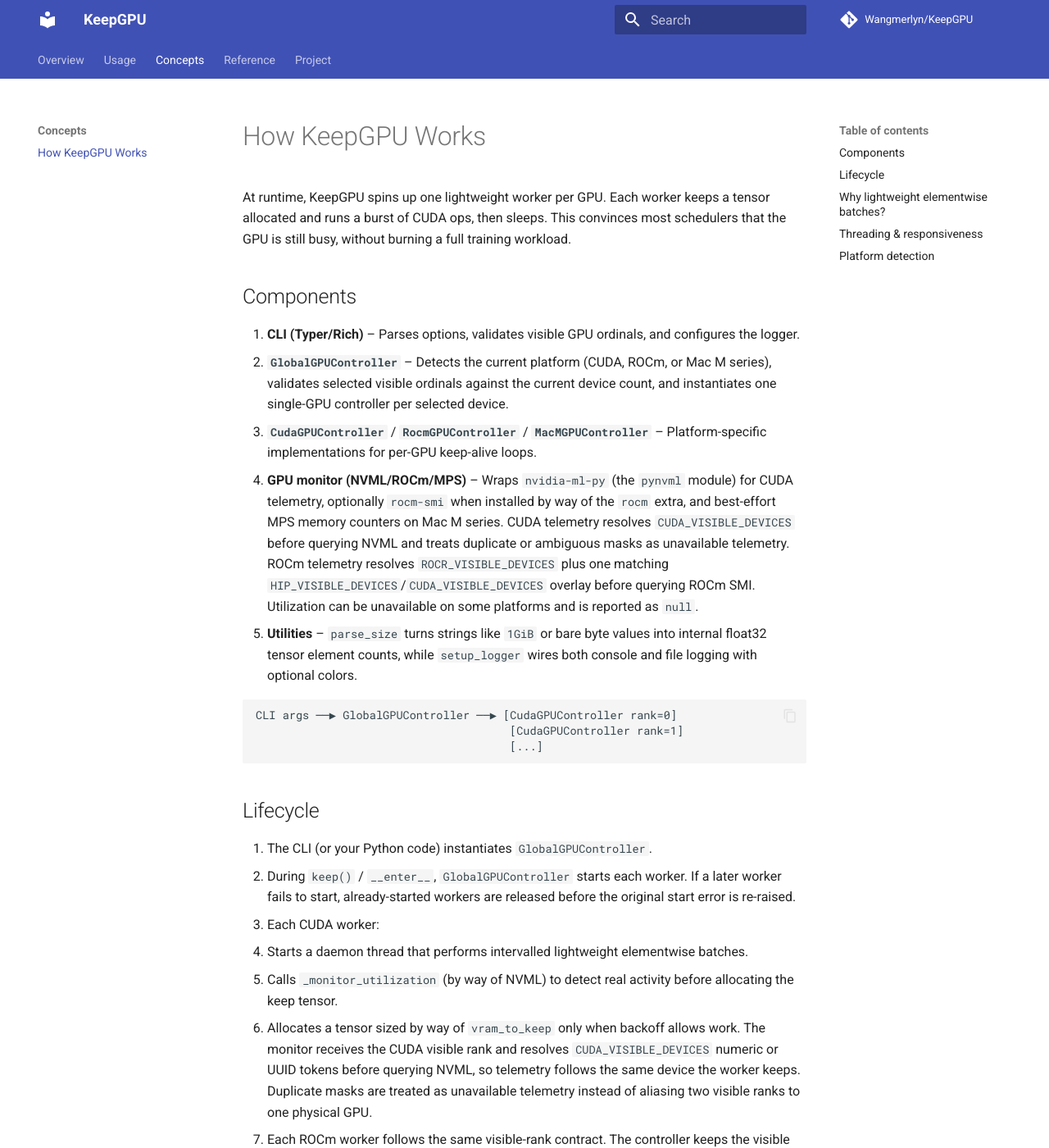
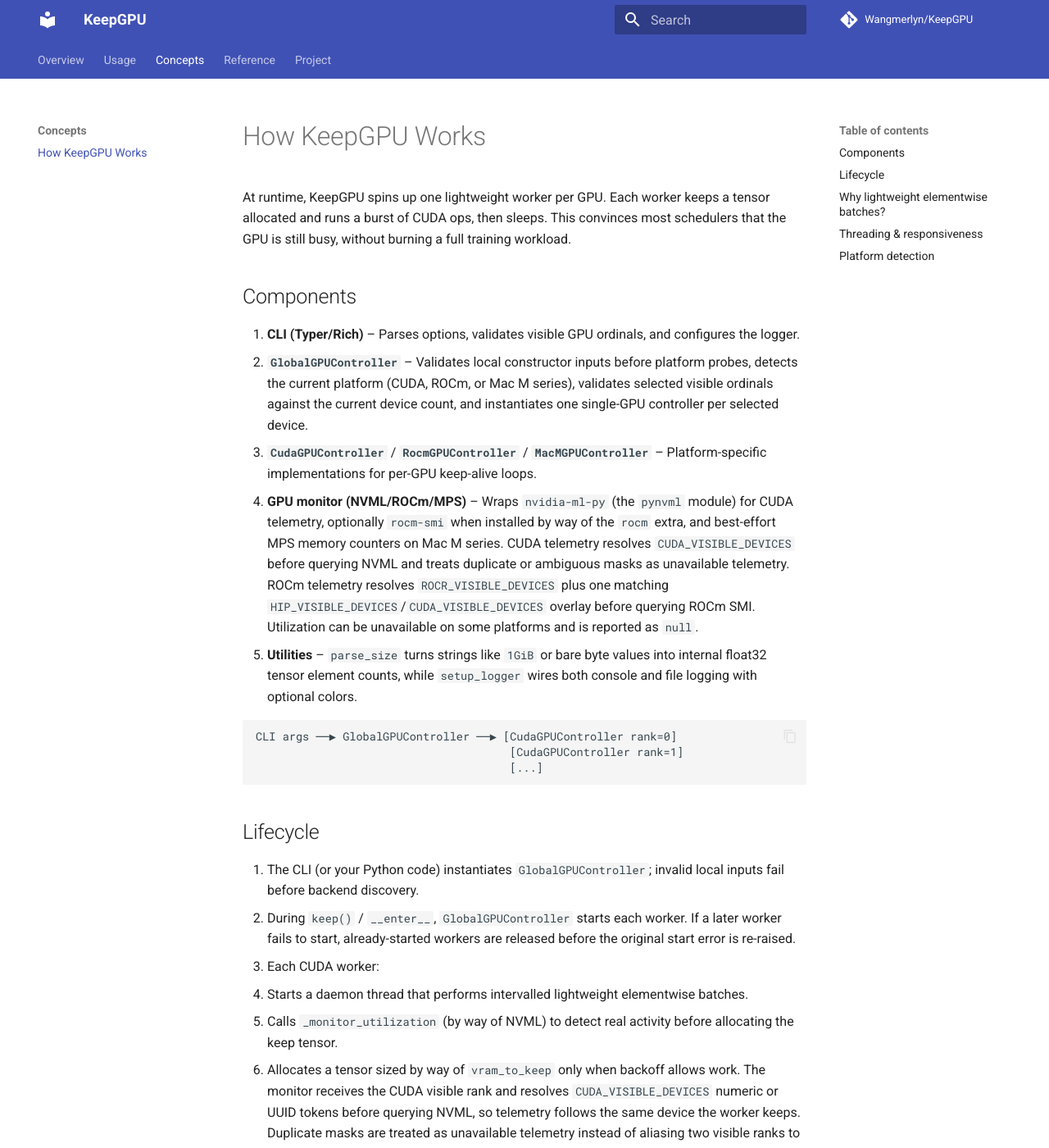
Before and after one commit to Wangmerlyn/KeepGPU, an MkDocs documentation site: the page built from docs/concepts/architecture.md, in a window 1280 px wide and 1400 px high. Shown: the whole window at 82% size. Built offline with MkDocs 1.6.1 and Material for MkDocs 9.7.7, drawn with Linux system fonts in a browser that asks for light colours; comment, search, counter and statistics services are not loaded.

Commit message:
fix(controllers): validate inputs before platform probe
Validate GlobalGPUController local constructor inputs before platform or hardware probing while preserving backend-dependent visible-count checks.

```diff
--- a/docs/concepts/architecture.md
+++ b/docs/concepts/architecture.md
@@ -7,9 +7,10 @@ schedulers that the GPU is still busy, without burning a full training workload.
 ## Components
 
 1. **CLI (Typer/Rich)** – Parses options, validates visible GPU ordinals, and configures the logger.
-2. **`GlobalGPUController`** – Detects the current platform (CUDA, ROCm,
-   or Mac M series), validates selected visible ordinals against the current
-   device count, and instantiates one single-GPU controller per selected device.
+2. **`GlobalGPUController`** – Validates local constructor inputs before
+   platform probes, detects the current platform (CUDA, ROCm, or Mac M series),
+   validates selected visible ordinals against the current device count, and
+   instantiates one single-GPU controller per selected device.
 3. **`CudaGPUController`** / **`RocmGPUController`** / **`MacMGPUController`** –
    Platform-specific implementations for per-GPU keep-alive loops.
 4. **GPU monitor (NVML/ROCm/MPS)** – Wraps `nvidia-ml-py` (the `pynvml`
@@ -33,7 +34,8 @@ CLI args ──▶ GlobalGPUController ──▶ [CudaGPUController rank=0]
 
 ## Lifecycle
 
-1. The CLI (or your Python code) instantiates `GlobalGPUController`.
+1. The CLI (or your Python code) instantiates `GlobalGPUController`; invalid
+   local inputs fail before backend discovery.
 2. During `keep()` / `__enter__`, `GlobalGPUController` starts each worker.
    If a later worker fails to start, already-started workers are released before
    the original start error is re-raised.
```
Also changed, not shown: AGENTS.md (+4 -0 lines), docs/guides/python.md (+3 -0 lines), docs/plans/validate-global-input-before-platform.md (added, +64 -0 lines), docs/reference/api.md (+5 -0 lines), 2 other files.
